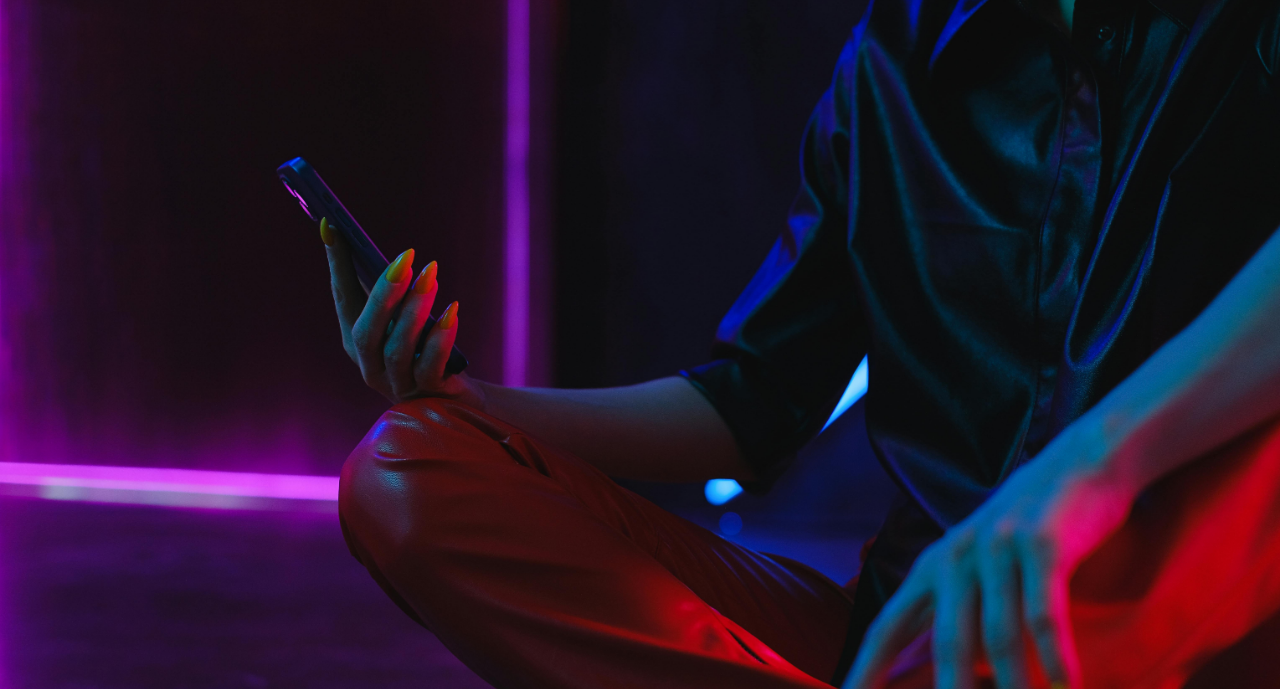
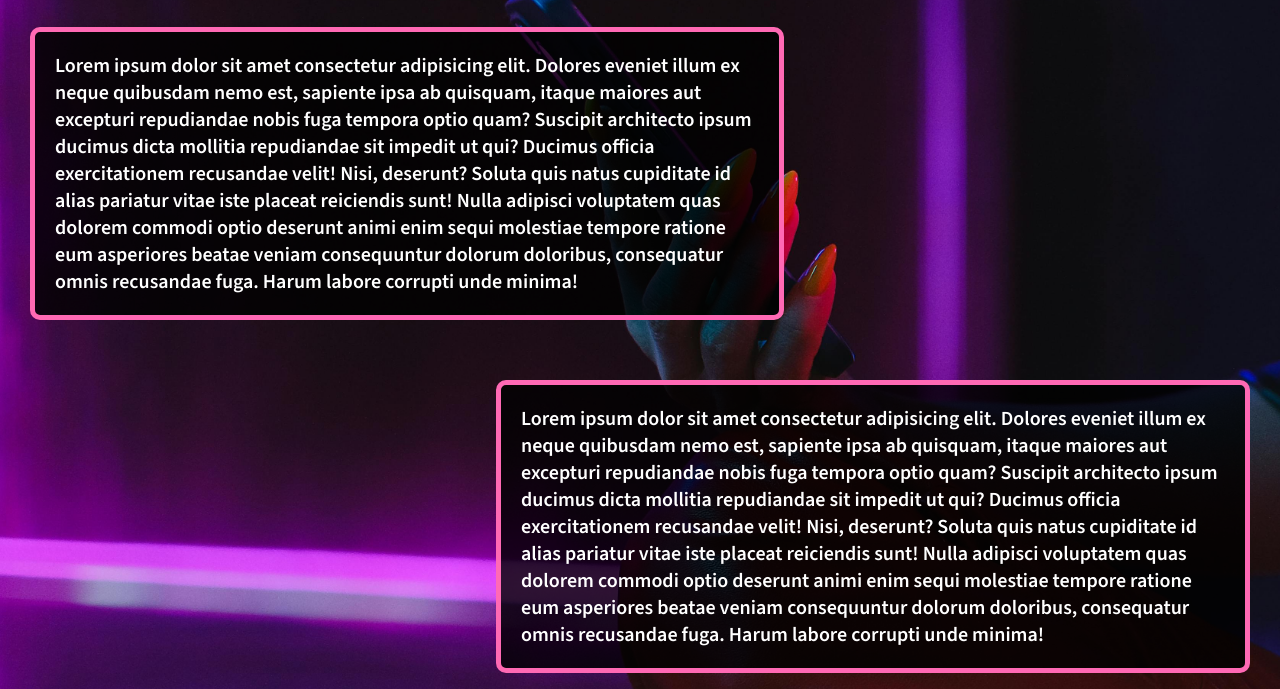
Before and after one commit to leobelloso/tp_grupal, a plain HTML site: page index.html in a window 1280 px wide. Shown: the part 311-1000 px from the top of the page. Drawn offline with nearby package versions, Linux system fonts and the light colour scheme.

Commit message:
Se agregó la clase "fondo" con su imágen y configuración correspondiente. En index.html se agregó un tag <main> cuyos descendientes son <section> y <article> que contendrán el contenido de la página.
Se creó la clase "cajita" que le brinda a los contenedores un estilo en sintonía a los colores de la página.
En index.html se agregaron dichas cajas y un texto de prueba.

```diff
--- a/css/style.css
+++ b/css/style.css
@@ -6,13 +6,43 @@
     font-size: 10px;
 }
 
+.fondo {
+    background-image: url(/img/homepage.jpg);
+    position:relative;
+    background-size: cover;
+    background-repeat: no-repeat;
+}
+
+/* .wrapper {
+    height: 200px;
+    display: flex;
+    gap: 20px;
+    padding: 20px;
+} */
+
+.cajita {
+    width:55vw;
+    /* height: 25vh; */
+    margin: 30px;
+    background-color: rgba(0, 0, 0, 0.8); /* Color de fondo con valor alpha para la transparencia */
+    border: 5px solid hotpink;
+    border-radius: 0.5em;
+    padding: 20px;
+    opacity: 1; /* Opacidad de la letra */
+    font-size: 200%;
+    color: white; /*Color de la letra, MODIFICARLO, QUE NO SEA BLANCO SINO UN COLOR CERCANO PARA REDUCIR EL CONTRASTE*/
+}
+
+
+.flex-reverso { /*Para orientar elementos a la izquierda*/
+    display: flex;
+    flex-direction: row-reverse;
+}
+
+
 .responsive {
     width: 100%;
     height: auto;
-}
-
-body {
-    overflow-x: hidden;
 }
 
 header {
@@ -58,6 +88,14 @@ header {
     font-style: normal;
     text-shadow: 1px 1px 7px hotpink;
 }
+
+.source-sans-3 {
+    font-family: "Source Sans 3", sans-serif;
+    font-optical-sizing: auto;
+    font-weight: 600; // <weight>: Use a value from 200 to 900
+    font-style: normal;
+    /* font-size: 3vh; */
+  }
 
 .source-sans-3-footer {
     font-family: "Source Sans 3", sans-serif;
--- a/index.html
+++ b/index.html
@@ -13,7 +13,7 @@
     <link href="https://fonts.googleapis.com/css2?family=Source+Sans+3:ital,wght@0,200..900;1,200..900&display=swap" rel="stylesheet">
 </head>
 
-<body>
+<body class="fondo">
     <header>
         <div class="encabezado">
             <div class="logo-y-titulo">
@@ -38,9 +38,31 @@
         </div>
     </nav>
 
-    <div class="homepage_img">
-        <img src="img/homepage.jpg" class="responsive">
-    </div>
+
+    <main>
+            <section>
+                <article class="cajita source-sans-3">
+                    <p>Lorem ipsum dolor sit amet consectetur adipisicing elit. Dolores eveniet illum ex neque quibusdam nemo est, sapiente ipsa ab quisquam, itaque maiores aut excepturi repudiandae nobis fuga tempora optio quam?
+                    Suscipit architecto ipsum ducimus dicta mollitia repudiandae sit impedit ut qui? Ducimus officia exercitationem recusandae velit! Nisi, deserunt? Soluta quis natus cupiditate id alias pariatur vitae iste placeat reiciendis sunt!
+                    Nulla adipisci voluptatem quas dolorem commodi optio deserunt animi enim sequi molestiae tempore ratione eum asperiores beatae veniam consequuntur dolorum doloribus, consequatur omnis recusandae fuga. Harum labore corrupti unde minima!</p>
+                </article>
+
+                <div class="flex-reverso">
+                    <article class="cajita source-sans-3 ">
+                        <p>Lorem ipsum dolor sit amet consectetur adipisicing elit. Dolores eveniet illum ex neque quibusdam nemo est, sapiente ipsa ab quisquam, itaque maiores aut excepturi repudiandae nobis fuga tempora optio quam?
+                        Suscipit architecto ipsum ducimus dicta mollitia repudiandae sit impedit ut qui? Ducimus officia exercitationem recusandae velit! Nisi, deserunt? Soluta quis natus cupiditate id alias pariatur vitae iste placeat reiciendis sunt!
+                        Nulla adipisci voluptatem quas dolorem commodi optio deserunt animi enim sequi molestiae tempore ratione eum asperiores beatae veniam consequuntur dolorum doloribus, consequatur omnis recusandae fuga. Harum labore corrupti unde minima!</p>
+                    </article>
+                </div>
+
+                <article class="cajita source-sans-3">
+                        <p>Lorem ipsum dolor sit amet consectetur adipisicing elit. Dolores eveniet illum ex neque quibusdam nemo est, sapiente ipsa ab quisquam, itaque maiores aut excepturi repudiandae nobis fuga tempora optio quam?
+                        Suscipit architecto ipsum ducimus dicta mollitia repudiandae sit impedit ut qui? Ducimus officia exercitationem recusandae velit! Nisi, deserunt? Soluta quis natus cupiditate id alias pariatur vitae iste placeat reiciendis sunt!
+                        Nulla adipisci voluptatem quas dolorem commodi optio deserunt animi enim sequi molestiae tempore ratione eum asperiores beatae veniam consequuntur dolorum doloribus, consequatur omnis recusandae fuga. Harum labore corrupti unde minima!</p>
+                </article>
+
+            </section>
+    </main>
 
     <footer>
         <div class="contacto">
```
